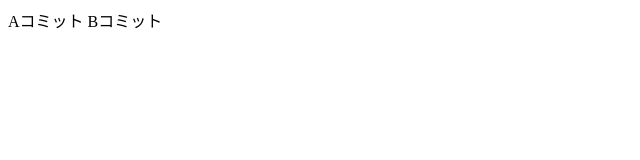
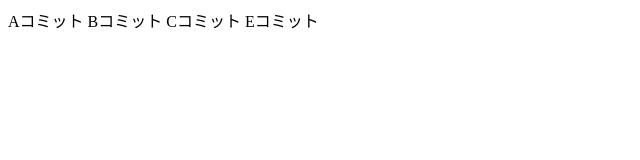
Before and after one commit to keroyama/Angular, a plain HTML site: page test.html in a window 1280 px wide. Shown: the whole page, without its empty margins (0-640 px from the left). Drawn offline with Linux system fonts and the light colour scheme.

Commit message:
Ccommit
Fcommit

```diff
--- a/test.html
+++ b/test.html
@@ -7,5 +7,7 @@
 <body>
 	Aコミット
 	Bコミット
+	Cコミット
+	Eコミット
 </body>
 </html>
```
